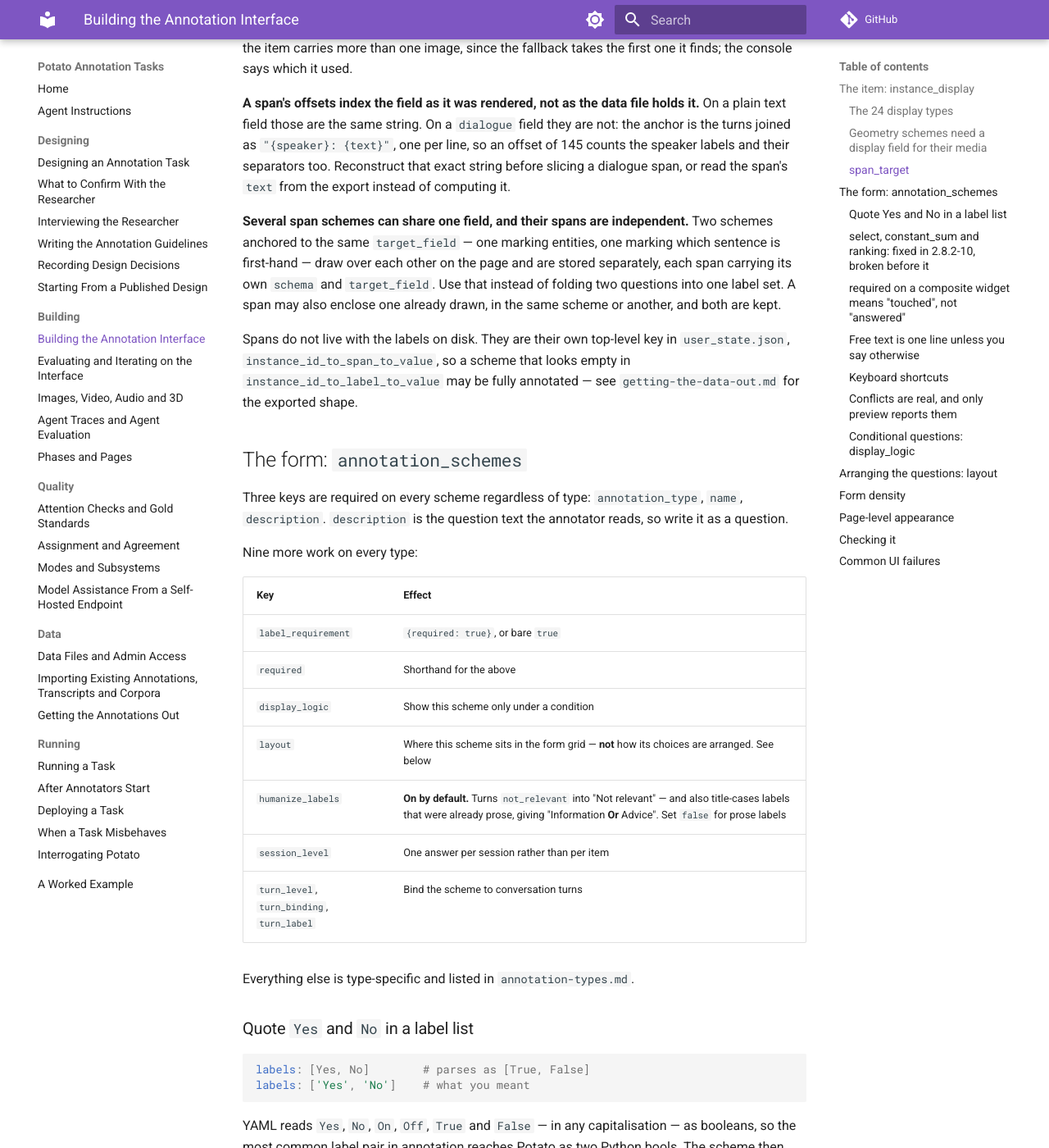
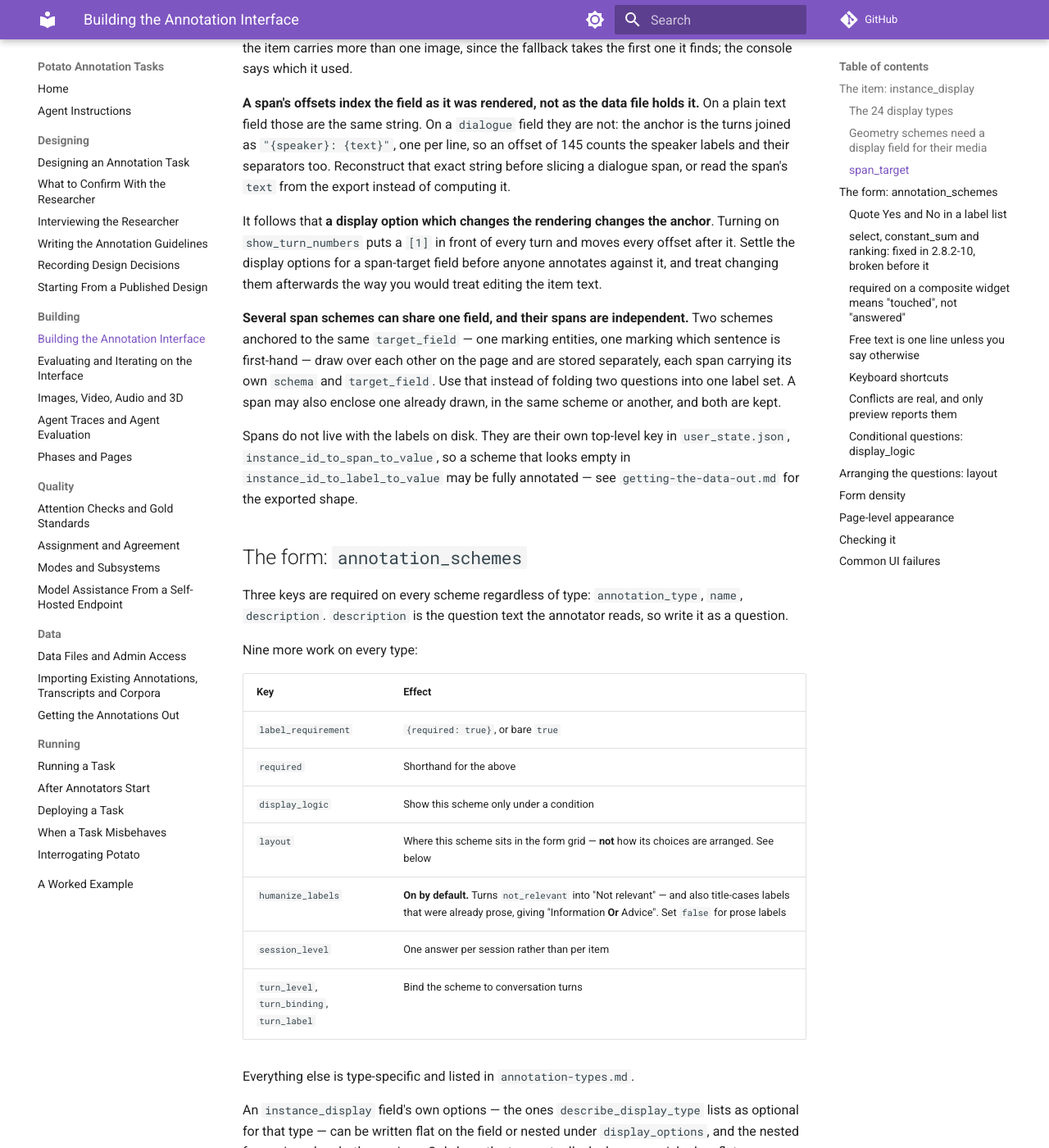
Before and after one commit to davidjurgens/potato-skill, an MkDocs documentation site: the page built from docs/building-the-ui.md, in a window 1280 px wide and 1400 px high, scrolled down 4595 px. Shown: the whole window at 82% size. Built offline with MkDocs 1.6.1 and Material for MkDocs 9.7.7, drawn with Linux system fonts in a browser that asks for light colours; comment, search, counter and statistics services are not loaded; some of the changed text lies outside the part shown.

Commit message:
docs: a display option can move the span anchor, and where those options may be written
A span's offsets index the field as it was rendered, which the pack already
said. What follows from it and did not: a display option that changes the
rendering changes the anchor. Turning on `show_turn_numbers` puts a `[1] ` in
front of every turn and moves every offset after it, so the display options for
a span-target field want settling before anyone annotates against it — changing
them later is closer to editing the item text than to changing a colour.

Also: a field's own display options may be written flat on the field or nested
under `display_options`, and the nested form wins when both are given. Only keys
the type declares are picked up flat, so a misspelling stays silent and the
rendered page is the thing to check.

The identifier guard now reads `required_fields` and `optional_fields` off every
registered display, the way it already did for every annotation scheme. Without
that half a display option named in prose had no registry behind it and would
have gone into the allowlist instead. Checked that it bites: renaming
`show_turn_numbers` to `show_turn_numbering` in the prose fails the test.

Co-Authored-By: Claude Opus 5 (1M context) <noreply@anthropic.com>
Claude-Session: https://claude.ai/code/session_01PJAwjvg871XGFuA8khHbjC

```diff
--- a/docs/building-the-ui.md
+++ b/docs/building-the-ui.md
@@ -204,6 +204,12 @@ per line, so an offset of 145 counts the speaker labels and their separators
 too. Reconstruct that exact string before slicing a dialogue span, or read the
 span's `text` from the export instead of computing it.
 
+It follows that **a display option which changes the rendering changes the
+anchor**. Turning on `show_turn_numbers` puts a `[1] ` in front of every turn
+and moves every offset after it. Settle the display options for a span-target
+field before anyone annotates against it, and treat changing them afterwards the
+way you would treat editing the item text.
+
 **Several span schemes can share one field, and their spans are independent.**
 Two schemes anchored to the same `target_field` — one marking entities, one
 marking which sentence is first-hand — draw over each other on the page and are
@@ -235,6 +241,12 @@ Nine more work on every type:
 | `turn_level`, `turn_binding`, `turn_label` | Bind the scheme to conversation turns |
 
 Everything else is type-specific and listed in `annotation-types.md`.
+
+An `instance_display` field's own options — the ones `describe_display_type`
+lists as optional for that type — can be written flat on the field or nested
+under `display_options`, and the nested form wins when both are given. Only keys
+the type actually declares are picked up flat, so a misspelling is still
+silently ignored: check the rendered page, not the config.
 
 ### Quote `Yes` and `No` in a label list
 
```
Also changed, not shown: skills/potato-tasks/references/building-the-ui.md (+12 -0 lines), 1 other file.
